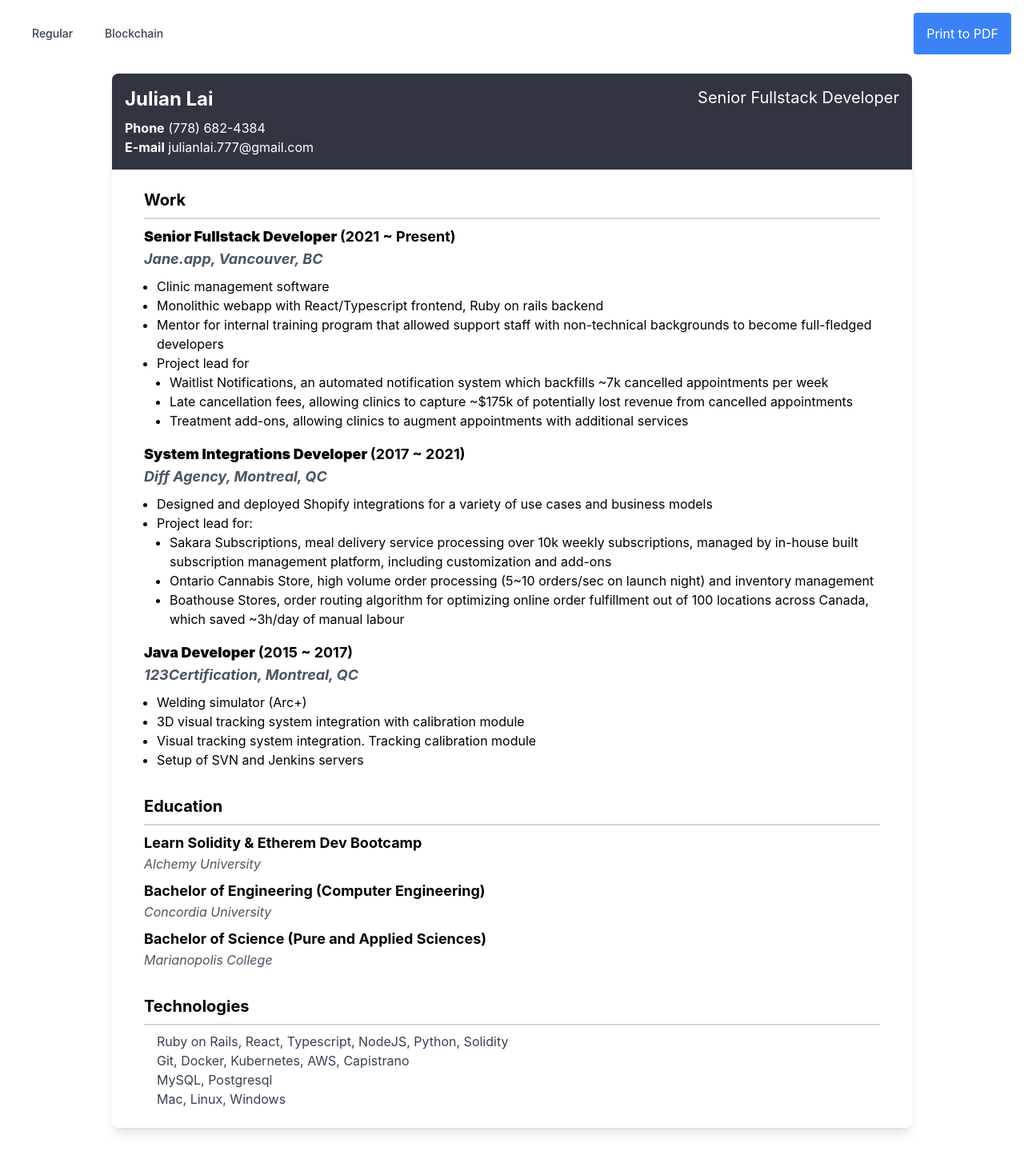
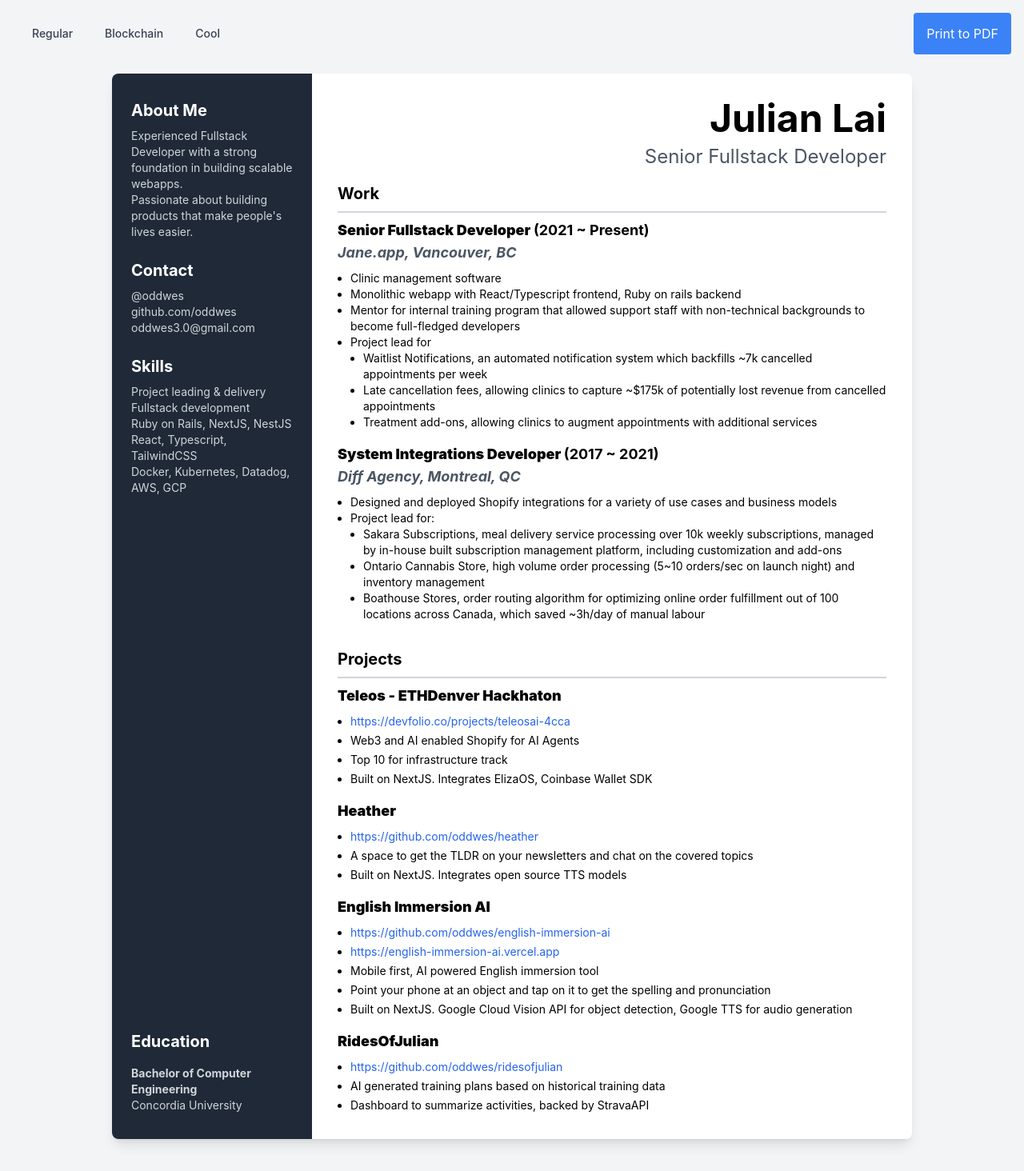
Before and after one commit to oddwes/resume, a React (Vite) app: page / in a window 1280 px wide. Shown: the whole page at 80% size. Built offline with nearby package versions, Linux system fonts and the light colour scheme.

Commit message:
implements modern layout

```diff
--- a/src/App.tsx
+++ b/src/App.tsx
@@ -1,4 +1,4 @@
-import { Variant, VariantContext } from './components/Variant'
+import { Variant, VariantContext } from './contexts/Variant'
 import { useRef, useState } from 'react'
 import Resume from './components/Resume'
 import html2canvas from 'html2canvas'
@@ -14,25 +14,26 @@
     const canvas = await html2canvas(input, {
       scale: 2,
       useCORS: true,
-      logging: false
+      logging: false,
+      height: input.clientHeight,
+      windowHeight: input.clientHeight
     })
 
     const imgWidth = 210 // A4 width in mm
     const pageHeight = 297 // A4 height in mm
     const imgHeight = (canvas.height * imgWidth) / canvas.width
 
-    // Calculate number of pages needed
     const pdf = new jsPDF('p', 'mm', 'a4')
     const pagesNeeded = Math.ceil(imgHeight / pageHeight)
 
-    // Add pages as needed
     for (let i = 0; i < pagesNeeded; i++) {
       if (i > 0) pdf.addPage()
+      const position = i === 0 ? 0 : -i * pageHeight
       pdf.addImage(
-        canvas.toDataURL('image/png'),
+        canvas.toDataURL('image/png', 1.0),
         'PNG',
         0,
-        -(i * pageHeight), // Offset for each page
+        position,
         imgWidth,
         imgHeight
       )
@@ -40,11 +41,11 @@
     pdf.save('resume.pdf')
   }
 
-  const [variant, setVariant] = useState<string>('regular')
+  const [variant, setVariant] = useState<string>('cool')
 
   return (
     <VariantContext.Provider value={variant}>
-      <div className="p-4">
+      <div className="p-4 bg-gray-100">
         <div className="flex justify-between">
           <Variant setVariant={setVariant} />
           <button className="rounded-button" onClick={printDocument}>Print to PDF</button>
--- a/src/components/Educations.tsx
+++ b/src/components/Educations.tsx
@@ -2,10 +2,10 @@
 
 export const Education = () => {
   return (
-    <div className="px-4">
+    <div>
       <h3 className="text-xl font-bold mb-2">Education</h3>
       <Line />
-      <ul className="space-y-2">
+      <ul className="px-4 space-y-2">
         <li>
           <b className="text-lg">Learn Solidity & Etherem Dev Bootcamp</b><br />
           <i className="text-gray-600">Alchemy University</i>
--- a/src/components/Header.tsx
+++ b/src/components/Header.tsx
@@ -1,5 +1,5 @@
 import React, { useContext } from 'react'
-import { VariantContext } from './Variant'
+import { VariantContext } from '../contexts/Variant'
 
 export const Header = () => {
   const variant = useContext(VariantContext)
--- /dev/null
+++ b/src/components/ModernLayout.tsx
@@ -0,0 +1,134 @@
+import { Work } from './Work'
+import { SectionHeader } from './SectionHeader'
+
+export const ModernLayout = () => {
+  return (
+    <div className="flex">
+      {/* Left sidebar */}
+      <div className="w-1/4 bg-gray-800 text-white p-6 py-8 space-y-6 flex flex-col justify-between">
+        <div className="space-y-6">
+          {/* <div className="rounded-full overflow-hidden w-48 h-48 mx-auto mb-8 bg-emerald-800" /> */}
+
+          <div>
+            <p className="text-xl font-bold mb-2">About Me</p>
+            <p className="text-sm text-gray-300">
+              <p>Experienced Fullstack Developer with a strong foundation in building scalable webapps.</p>
+              <p>Passionate about building products that make people's lives easier.</p>
+            </p>
+          </div>
+
+          <div>
+            <p className="text-xl font-bold mb-2">Contact</p>
+            <div className="text-sm text-gray-300">
+              <div className="flex items-center gap-2">
+                <p>@oddwes</p>
+              </div>
+              <div className="flex items-center gap-2">
+                <p>github.com/oddwes</p>
+              </div>
+              <div className="flex items-center gap-2">
+                <p>oddwes3.0@gmail.com</p>
+              </div>
+            </div>
+          </div>
+
+          <div>
+            <p className="text-xl font-bold mb-2">Skills</p>
+            <div className="text-sm text-gray-300">
+              <p>Project leading & delivery</p>
+              <p>Fullstack development</p>
+              <p>Ruby on Rails, NextJS, NestJS</p>
+              <p>React, Typescript, TailwindCSS</p>
+              <p>Docker, Kubernetes, Datadog, AWS, GCP</p>
+            </div>
+          </div>
+        </div>
+
+        <div>
+          <h2 className="text-xl font-bold mb-4">Education</h2>
+          <div className="text-sm text-gray-300">
+            <h3 className="font-bold">Bachelor of Computer Engineering</h3>
+            <p className="text-gray-300">Concordia University</p>
+          </div>
+        </div>
+      </div>
+
+      {/* Main content */}
+      <div className="w-3/4 p-8 bg-white">
+        <div className="mb-4 text-right">
+          <h1 className="text-5xl font-bold mb-2">Julian Lai</h1>
+          <h2 className="text-2xl text-gray-600">Senior Fullstack Developer</h2>
+        </div>
+
+        <div className="mb-8">
+          <Work />
+        </div>
+
+        <div>
+          <SectionHeader title="Projects" />
+          <div className="space-y-4">
+            <div>
+              <p className="text-lg font-bold mb-2">
+                <b>Teleos - ETHDenver Hackhaton</b>
+              </p>
+              <ul className="text-sm list-disc pl-4 space-y-1">
+                <li>
+                  <a href="https://devfolio.co/projects/teleosai-4cca" target="_blank" rel="noopener noreferrer" className="text-blue-600">
+                    https://devfolio.co/projects/teleosai-4cca
+                  </a>
+                </li>
+                <li>Web3 and AI enabled Shopify for AI Agents</li>
+                <li>Top 10 for infrastructure track</li>
+                <li>Built on NextJS. Integrates ElizaOS, Coinbase Wallet SDK</li>
+              </ul>
+            </div>
+            <div>
+              <p className="text-lg font-bold mb-2">
+                <b>Heather</b>
+              </p>
+              <ul className="text-sm list-disc pl-4 space-y-1">
+                <li>
+                  <a href="https://github.com/oddwes/heather" target="_blank" rel="noopener noreferrer" className="text-blue-600">
+                    https://github.com/oddwes/heather
+                  </a>
+                </li>
+                <li>A space to get the TLDR on your newsletters and chat on the covered topics</li>
+                <li>Built on NextJS. Integrates open source TTS models</li>
+              </ul>
+            </div>
+            <div>
+              <p className="text-lg font-bold mb-2">
+                <b>English Immersion AI</b>
+              </p>
+              <ul className="text-sm list-disc pl-4 space-y-1">
+                <li>
+                  <a href="https://github.com/oddwes/english-immersion-ai" target="_blank" rel="noopener noreferrer" className="text-blue-600">
+                    https://github.com/oddwes/english-immersion-ai
+                  </a>
+                </li>
+                <li>
+                  <a href="https://english-immersion-ai.vercel.app" target="_blank" rel="noopener noreferrer" className="text-blue-600">
+                    https://english-immersion-ai.vercel.app
+                  </a>
+                </li>
+                <li>Mobile first, AI powered English immersion tool</li>
+                <li>Point your phone at an object and tap on it to get the spelling and pronunciation</li>
+                <li>Built on NextJS. Google Cloud Vision API for object detection, Google TTS for audio generation</li>
+              </ul>
+            </div>
+            <div>
+              <p className="text-lg font-bold mb-2">
+                <b>RidesOfJulian</b>
+              </p>
+              <ul className="text-sm list-disc pl-4 space-y-1">
+                <li><a href="https://github.com/oddwes/ridesofjulian" className="text-blue-600">https://github.com/oddwes/ridesofjulian</a></li>
+                <li>AI generated training plans based on historical training data</li>
+                <li>Dashboard to summarize activities, backed by StravaAPI</li>
+              </ul>
+            </div>
+          </div>
+        </div>
+      </div>
+    </div>
+  )
+}
--- /dev/null
+++ b/src/components/OldLayout.tsx
@@ -0,0 +1,21 @@
+import { Education } from "./Educations"
+import { Header } from "./Header"
+import { Technologies } from "./Technologies"
+import { Work } from "./Work"
+
+export const OldLayout = () => {
+  return (
+    <>
+      <div className="bg-[#30353F] text-white p-4">
+        <Header />
+      </div>
+      <div className="p-6 space-y-2">
+        <Work />
+        <br />
+        <Education />
+        <br />
+        <Technologies />
+      </div>
+    </>
+  )
+}
--- a/src/components/Resume.tsx
+++ b/src/components/Resume.tsx
@@ -1,23 +1,16 @@
-import { forwardRef } from 'react'
-import { Education } from './Educations'
-import { Technologies } from './Technologies'
-import { Work } from './Work'
-import { Header } from './Header'
+import { forwardRef, useContext } from 'react'
+import { ModernLayout } from './ModernLayout'
+import { VariantContext } from '../contexts/Variant'
+import { OldLayout } from './OldLayout'
 
 export const Resume = forwardRef<HTMLDivElement>((_, ref) => {
+  const variant = useContext(VariantContext)
+
   return (
-    <div>
+    <div >
       <div id='divToPrint' ref={ref} className="w-[1000px] mx-auto bg-white shadow-lg rounded-lg overflow-hidden">
-        <div className="bg-[#30353F] text-white p-4">
-          <Header />
-        </div>
-        <div className="p-6 space-y-2">
-          <Work />
-          <br />
-          <Education />
-          <br />
-          <Technologies />
-        </div>
+        {variant === 'cool' && <ModernLayout />}
+        {(variant === 'regular' || variant === 'blockchain') && <OldLayout />}
       </div>
       <br />
     </div>
--- /dev/null
+++ b/src/components/SectionHeader.tsx
@@ -0,0 +1,10 @@
+import Line from "./Line"
+
+export const SectionHeader = ({ title }: { title: string }) => {
+  return (
+    <div>
+      <h3 className="text-xl font-bold mb-2">{title}</h3>
+      <Line />
+    </div>
+  )
+}
--- a/src/components/Technologies.tsx
+++ b/src/components/Technologies.tsx
@@ -2,15 +2,15 @@
 
 export const Technologies = () => {
   return (
-    <div className="px-4">
+    <div>
       <h3 className="text-xl font-bold mb-2">Technologies</h3>
-      <Line />
-      <div className="pl-4 text-gray-700">
+      < Line />
+      <div className="px-4 text-gray-700">
         Ruby on Rails, React, Typescript, NodeJS, Python, Solidity<br />
         Git, Docker, Kubernetes, AWS, Capistrano<br />
         MySQL, Postgresql<br />
         Mac, Linux, Windows
       </div>
-    </div>
+    </div >
   )
 }
--- a/src/components/Work.tsx
+++ b/src/components/Work.tsx
@@ -1,18 +1,17 @@
-import Line from './Line'
+import { SectionHeader } from './SectionHeader'
 
 export const Work = () => {
   return (
-    <div className="px-4">
-      <h3 className="text-xl font-bold mb-2">Work</h3>
-      <Line />
+    <div>
+      <SectionHeader title="Work" />
       <div className="space-y-4">
         <div>
-          <p className="job-header">
+          <p className="text-lg font-bold mb-2">
             <b>Senior Fullstack Developer </b>(2021 ~ Present)
             <br />
             <i className="text-gray-600">Jane.app, Vancouver, BC</i><br />
           </p>
-          <div className="pl-4">
+          <div className="text-sm pl-4">
             <ul className="list-disc">
               <li>Clinic management software</li>
               <li>Monolithic webapp with React/Typescript frontend, Ruby on rails backend</li>
@@ -28,12 +27,12 @@
         </div>
 
         <div>
-          <p className="job-header">
+          <p className="text-lg font-bold mb-2">
             <b>System Integrations Developer </b>(2017 ~ 2021)
             <br />
             <i className="text-gray-600">Diff Agency, Montreal, QC</i>
           </p>
-          <div className="pl-4">
+          <div className="text-sm pl-4">
             <ul className="list-disc">
               <li>Designed and deployed Shopify integrations for a variety of use cases and business models</li>
               <li>Project lead for:</li>
@@ -45,22 +44,6 @@
             </ul>
           </div>
         </div>
-
-        <div>
-          <p className="job-header">
-            <b>Java Developer </b>(2015 ~ 2017)
-            <br />
-            <i className="text-gray-600">123Certification, Montreal, QC</i>
-          </p>
-          <div className="pl-4">
-            <ul className="list-disc">
-              <li>Welding simulator (Arc+)</li>
-              <li>3D visual tracking system integration with calibration module</li>
-              <li>Visual tracking system integration. Tracking calibration module</li>
-              <li>Setup of SVN and Jenkins servers</li>
-            </ul>
-          </div>
-        </div>
       </div>
     </div>
   )
--- a/src/components/Variant.tsx
+++ b/src/contexts/Variant.tsx
@@ -1,6 +1,6 @@
 import { createContext } from 'react'
 
-export const VariantContext = createContext<string>('regular')
+export const VariantContext = createContext<string>('cool')
 
 interface VariantProps {
   setVariant: (variant: string) => void;
@@ -21,6 +21,12 @@
       >
         Blockchain
       </button>
+      <button
+        onClick={() => setVariant('cool')}
+        className="px-4 py-2 text-sm font-medium text-gray-700 hover:bg-gray-100 rounded-md"
+      >
+        Cool
+      </button>
     </nav>
   )
 }
--- a/src/index.css
+++ b/src/index.css
@@ -3,10 +3,6 @@
 @tailwind utilities;
 
 @layer components {
-  .job-header {
-    @apply text-lg font-bold mb-2;
-  }
-
   .rounded-button {
     @apply bg-blue-500 text-white px-4 py-2 rounded hover:bg-blue-600 transition-colors;
   }
```
